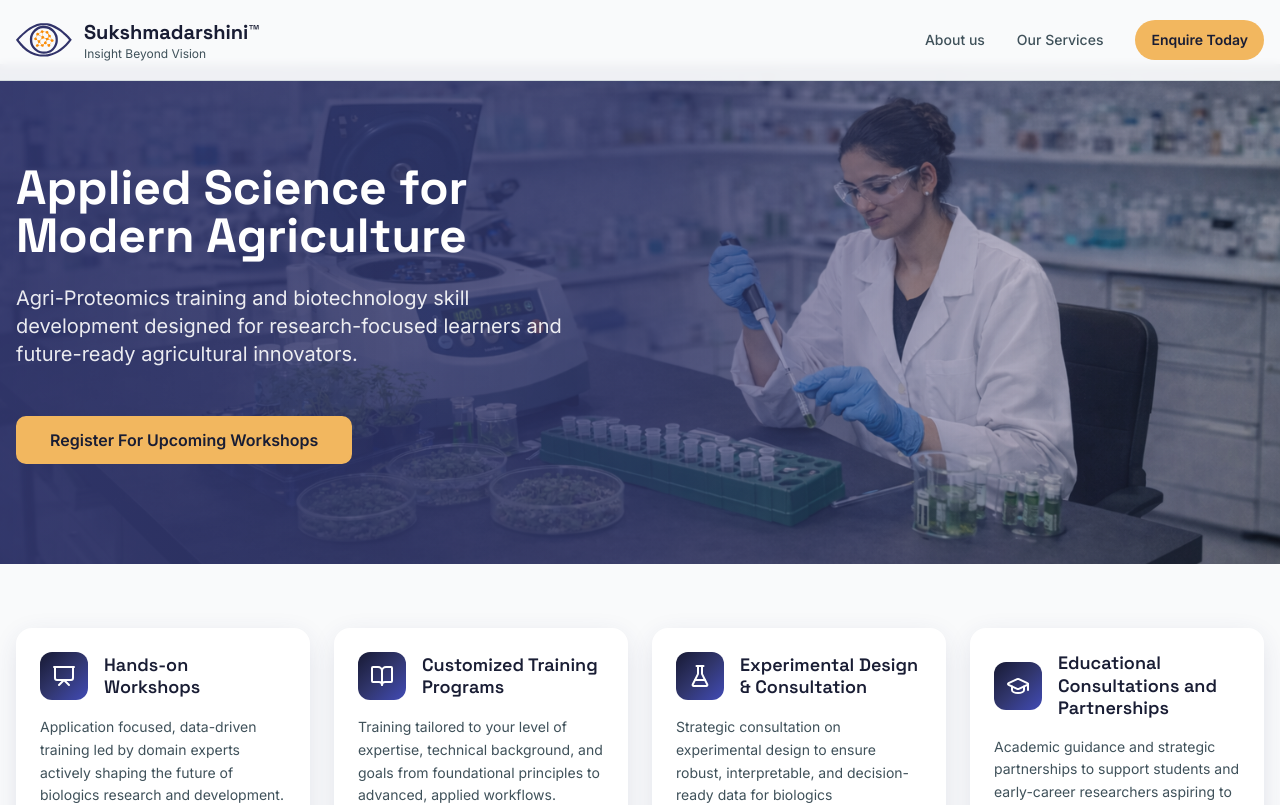
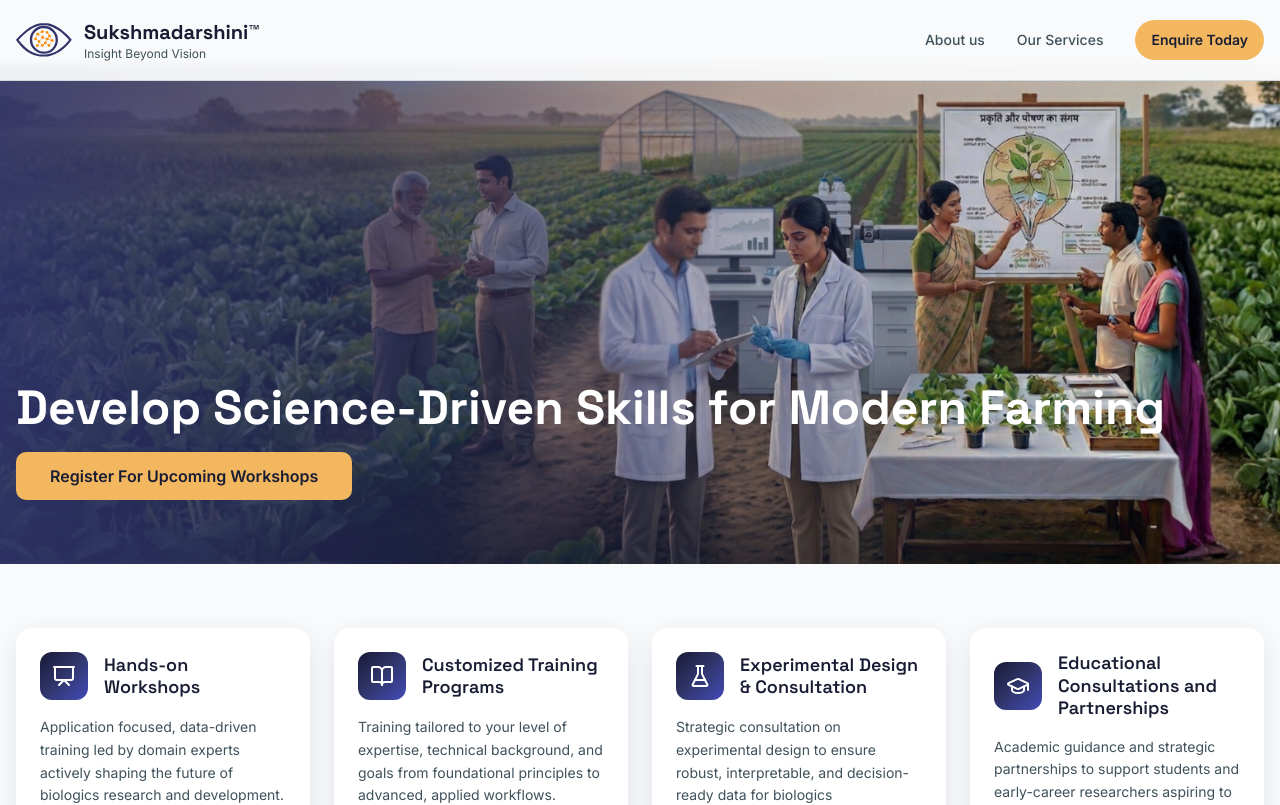
Before and after one commit to RiyaTorgal/biometrics_ui_project_nextjs, a Next.js app: page / in a window 1280 px wide. Shown: the top 805 px of the page. Built offline with nearby package versions, Linux system fonts and the light colour scheme.

Commit message:
feat: update HeroSection layout and content; replace background image and adjust text for clarity

```diff
--- a/app/components/HeroSection.tsx
+++ b/app/components/HeroSection.tsx
@@ -36,33 +36,35 @@ export function HeroSection() {
       {/* Hero Content */}
       <div className="relative">
         {/* Gradient overlay background */}
-        <div className="absolute inset-0 bg-gradient-to-r from-primary/90 via-primary/70 to-transparent z-10" />
+        <div className="absolute inset-0 bg-gradient-to-r from-primary/90 via-primary/40 to-transparent z-10" />
 
         {/* Background image */}
         <div className=" absolute inset-0 w-full h-full">
           <Image
-            src="/Lab scientist working with samples.png"
+            // src="/Gemini_Generated_Image_e2mn6ge2mn6ge2mn.png"
+            src="/newimg.png"
             alt="Scientist analyzing data"
             fill
-            className="object-cover object-right"
+            className="object-cover"
           />
         </div>
 
         {/* Content */}
         <div className="container mx-auto px-4 relative z-10">
-          <div className="grid lg:grid-cols-2 gap-8 min-h-[500px] items-center py-16">
+          <div className="grid lg:grid-cols-[auto_1fr]  min-h-[500px] items-end py-16">
             {/* Left Content */}
             <div className="text-primary-foreground">
-              <h1 className="font-display text-3xl md:text-4xl lg:text-5xl font-bold mb-6 leading-tight">
+              <h1 className="font-display text-3xl md:text-4xl lg:text-5xl font-bold leading-tight">
                 {/* Transforming Agriculture Through Proteomics & Empowering Global Science Careers */}
-                Applied Science for Modern Agriculture
+                {/* Applied Science for Modern Agriculture */}
+                Develop Science-Driven Skills for Modern Farming
               </h1>
-              <p className="text-lg md:text-xl text-primary-foreground/90 max-w-xl">
+              {/* <p className="text-lg md:text-xl text-primary-foreground/90 max-w-xl"> */}
                 {/* Specialized Agri-Proteomics training, biotechnology skill development, and strategic academic guidance for students aspiring to excel in Europe’s research ecosystem. */}
-                Agri-Proteomics training and biotechnology skill development designed for research-focused learners and future-ready agricultural innovators.
-              </p>
+                {/* Agri-Proteomics training and biotechnology skill development designed for research-focused learners and future-ready agricultural innovators. */}
+              {/* </p> */}
               <a href="/services" className="flex items-center gap-3">
-              <div className="text-center mt-12">
+              <div className="text-center mt-5">
                 <Button variant="outline" size="lg" className="rounded-md px-8 bg-secondary hover:bg-transparent text-secondary-foreground  border-2 border-secondary hover:border-secondary">
                   Register For Upcoming Workshops
                 </Button>
```
Also changed, not shown: public/newimg.png (added).
